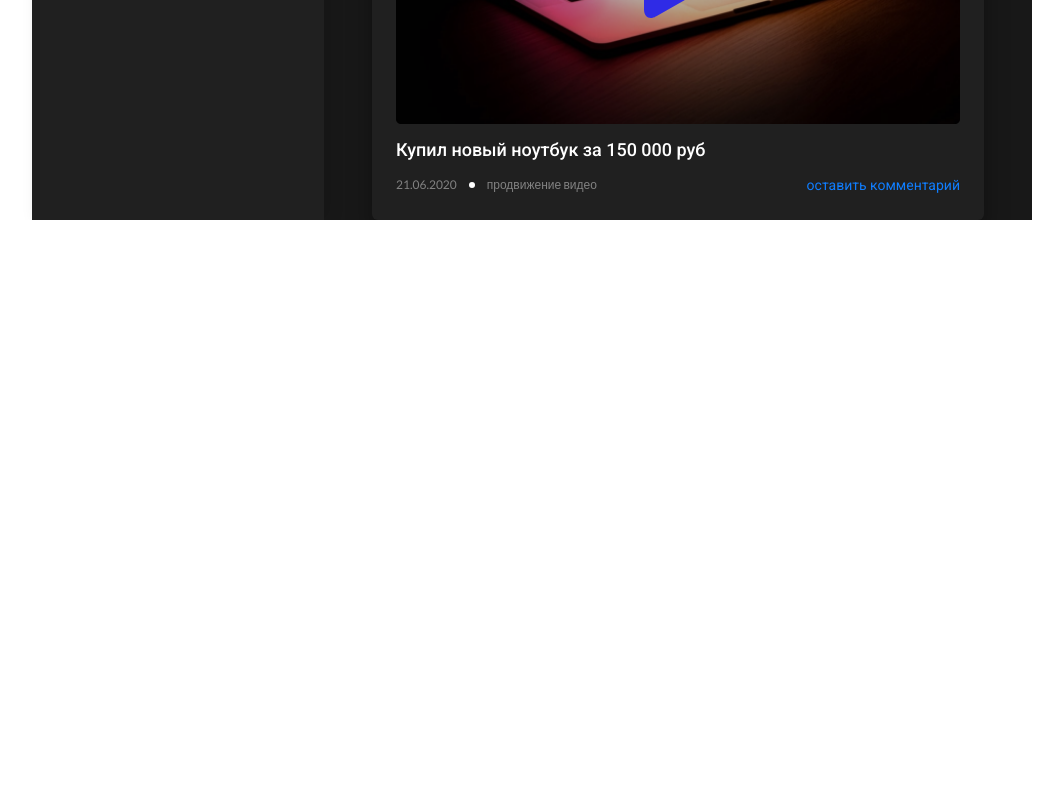
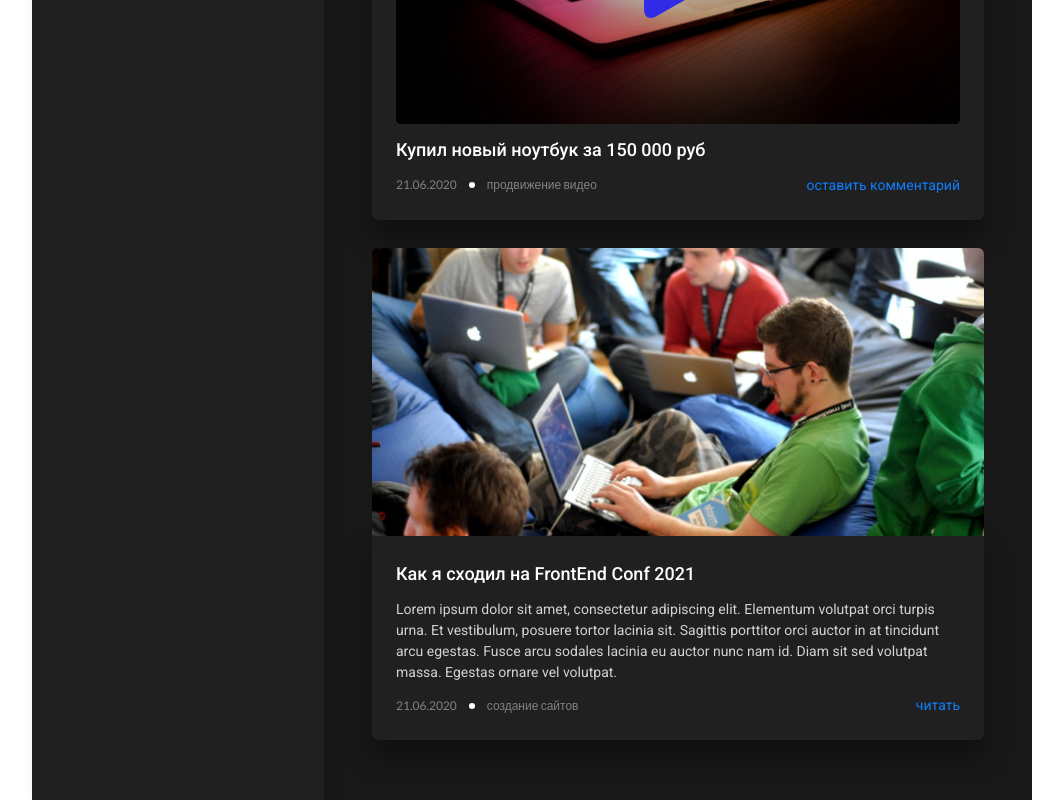
Before and after one commit to martymacv/blog-front-react-js-prj, a React (Vite) app in the folder my_blog/: page / in a window 1280 px wide. Shown: the part 805-1605 px from the top of the page, without its empty margins (108-1171 px from the left). Before the commit the page ends 1025 px from the top, so only its background shows below. Built offline with nearby package versions, Linux system fonts and the light colour scheme.

Commit message:
Static html and css whith Tailwind has been completed

```diff
--- /dev/null
+++ b/my_blog/src/components/NormalPost.jsx
@@ -0,0 +1,30 @@
+import { Link } from "react-router-dom"
+
+function NormalPost() {
+    return (
+        <div className="flex flex-col w-full mt-7 px-12 rounded-t-md">
+            <img className="rounded-t-md"
+                src="src/assets/images/Rectangle 5-1.png" alt="" />
+            <div className="flex flex-col gap-3 p-6 bg-[#202020ff] rounded-b-md shadow-simple-post">
+                <h6 className="font-roboto text-white text-[18px] font-[500]">
+                    Как я сходил на FrontEnd Conf 2021</h6>
+                <p className="font-roboto text-[#d2d2d2ff] text-[14px] leading-[21px] font-[400]">
+                    Lorem ipsum dolor sit amet, consectetur adipiscing elit. Elementum volutpat orci turpis urna. Et vestibulum, posuere tortor lacinia sit. Sagittis porttitor orci auctor in at tincidunt arcu egestas. Fusce arcu sodales lacinia eu auctor nunc nam id. Diam sit sed volutpat massa. Egestas ornare vel volutpat.
+                </p>
+                <div className="flex md:flex-row flex-col gap-3 justify-between">
+                    <div className="flex flex-row gap-3 items-center">
+                        <span className="font-lato text-[#828282ff] text-[12px] font-[400]">
+                            21.06.2020</span>
+                        <div className="w-[6px] h-[6px] bg-white rounded-full"></div>
+                        <Link className="font-lato text-[#828282ff] text-[12px] font-[400]">
+                            создание сайтов</Link>
+                    </div>
+                    <Link className="font-roboto text-[#107effff] text-[14px] font-[400]">
+                    читать</Link>
+                </div>
+            </div>
+        </div>
+    )
+}
+
+export default NormalPost
--- a/my_blog/src/components/VideoPost.jsx
+++ b/my_blog/src/components/VideoPost.jsx
@@ -6,8 +6,9 @@ function VideoPost() {
             <div className="flex flex-col gap-3 p-6 bg-[#202020ff] rounded-md shadow-simple-post">
                 <div className="flex items-center justify-center">
                     <img className="w-full object-cover" src="src/assets/images/Rectangle 5.png" alt="" />
-                    <img className="absolute"
-                        src="src/assets/images/Vector2.svg" alt="" />
+                    <Link className="absolute">
+                        <img src="src/assets/images/Vector2.svg" alt="" />
+                    </Link>
                 </div>
                 <h6 className="font-roboto text-white text-[18px] font-[500]">
                     Купил новый ноутбук за 150 000 руб</h6>
@@ -16,8 +17,8 @@ function VideoPost() {
                         <span className="font-lato text-[#828282ff] text-[12px] font-[400]">
                             21.06.2020</span>
                         <div className="w-[6px] h-[6px] bg-white rounded-full"></div>
-                        <span className="font-lato text-[#828282ff] text-[12px] font-[400]">
-                            продвижение видео</span>
+                        <Link className="font-lato text-[#828282ff] text-[12px] font-[400]">
+                            продвижение видео</Link>
                     </div>
                     <Link className="font-roboto text-[#107effff] text-[14px] font-[400]">
                     оставить комментарий</Link>
--- a/my_blog/src/pages/Home.jsx
+++ b/my_blog/src/pages/Home.jsx
@@ -4,6 +4,7 @@ import Stories from "../components/Stories";
 import AddPost from "../components/AddPost";
 import SimplePost from "../components/SimplePost";
 import VideoPost from "../components/VideoPost";
+import NormalPost from "../components/NormalPost";
 
 function Home() {
   return (
@@ -20,7 +21,9 @@ function Home() {
                 <AddPost></AddPost>
                 <SimplePost></SimplePost>
                 <VideoPost></VideoPost>
+                <NormalPost></NormalPost>
             </main>
+            <footer className="h-15"></footer>
         </div>
     </div>
   );
```
Also changed, not shown: my_blog/src/assets/images/Rectangle 5-1.png (added).
